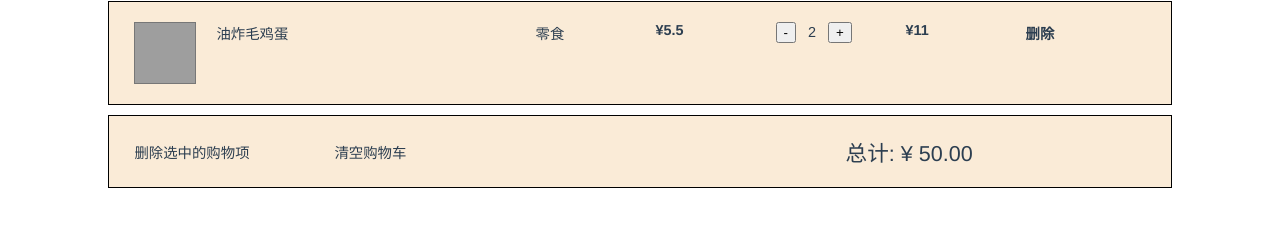
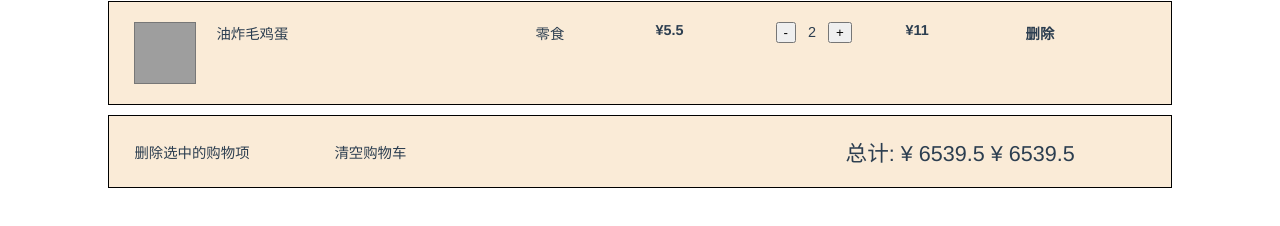
Before and after one commit to MrChen8496/code2302, a Vue app in the folder day02/demo/vue-project/: page /cart in a window 1280 px wide. Shown: the part 502-728 px from the top of the page. Built offline with nearby package versions, Linux system fonts and the light colour scheme; grey boxes are pictures that could not be loaded.

Commit message:
2023年5月30日11:04:16 - 实现购物车业务

```diff
--- a/day02/demo/vue-project/src/views/Cart.vue
+++ b/day02/demo/vue-project/src/views/Cart.vue
@@ -2,7 +2,10 @@
   <div>
     <h2>亮哥的购物车</h2>
     <div>
-      <div class="item" v-for="item in cartInfo" :key="item.id">
+      <div
+        class="item"
+        :key="item.id"
+        v-for="item,i in cartInfo" >
         <div class="pic">
           <img :src="item.url" alt="">
         </div>
@@ -16,29 +19,35 @@
           ¥{{item.price}}
         </div>
         <div class="count">
-          <button>-</button>
+          <button
+            :disabled="item.count==1"
+            @click="item.count--">-</button>
           &nbsp;
           <span>{{item.count}}</span>
           &nbsp;
-          <button>+</button>
+          <button @click="item.count++">+</button>
         </div>
         <div class="item-total">
           ¥{{item.price*item.count}}
         </div>
         <div class="operation">
-          <b>删除</b>
+          <b @click="cartInfo.splice(i, 1)">删除</b>
         </div>
       </div>
       <div class="item" style="align-items: center;">
         <div style="width:200px;">
           删除选中的购物项
         </div>
-        <div style="width:200px;">
+        <div @click="cartInfo=[]" style="width:200px;">
           清空购物车
         </div>
         <div class="title"></div>
         <div style="width:300px; font-size:1.5em;">
-          总计: ¥ 50.00
+          总计: ¥
+          {{ getTotal() }}
+            ¥
+          {{totalPrice}}
+
         </div>
       </div>
     </div>
@@ -55,6 +64,29 @@
           {id:1003, name:'鲱鱼罐头', cat:'零食', price:'45.5', count:13, url:"https://img1.baidu.com/it/u=42471663,3037536517&fm=253&fmt=auto&app=138&f=JPEG?w=500&h=500"},
           {id:1004, name:'油炸毛鸡蛋', cat:'零食', price:'5.5', count:2, url:"https://img0.baidu.com/it/u=691751293,2040679302&fm=253&fmt=auto&app=120&f=JPEG?w=640&h=360"},
         ]
+      }
+    },
+    methods: {
+      /** 获取购物车总价格，将每一件商品单价*数量，再累加即可
+       *  1 1 2 3 5 8 13 21 34 55 89 。。。
+       */
+      getTotal() {
+        let total = 0
+        this.cartInfo.forEach(item=>{
+          total += item.count * item.price
+        })
+        return total
+      }
+    },
+    // computed选项用于定义计算属性，计算属性的本质实际上是函数
+    computed: {
+      // 定义一个计算属性(函数)，函数名就是计算属性名
+      totalPrice() {
+        let total = 0
+        this.cartInfo.forEach(item=>{
+          total += item.count * item.price
+        })
+        return total
       }
     },
   }
```
Also changed, not shown: 1 other file (tests, documents, lock files or other folders).
